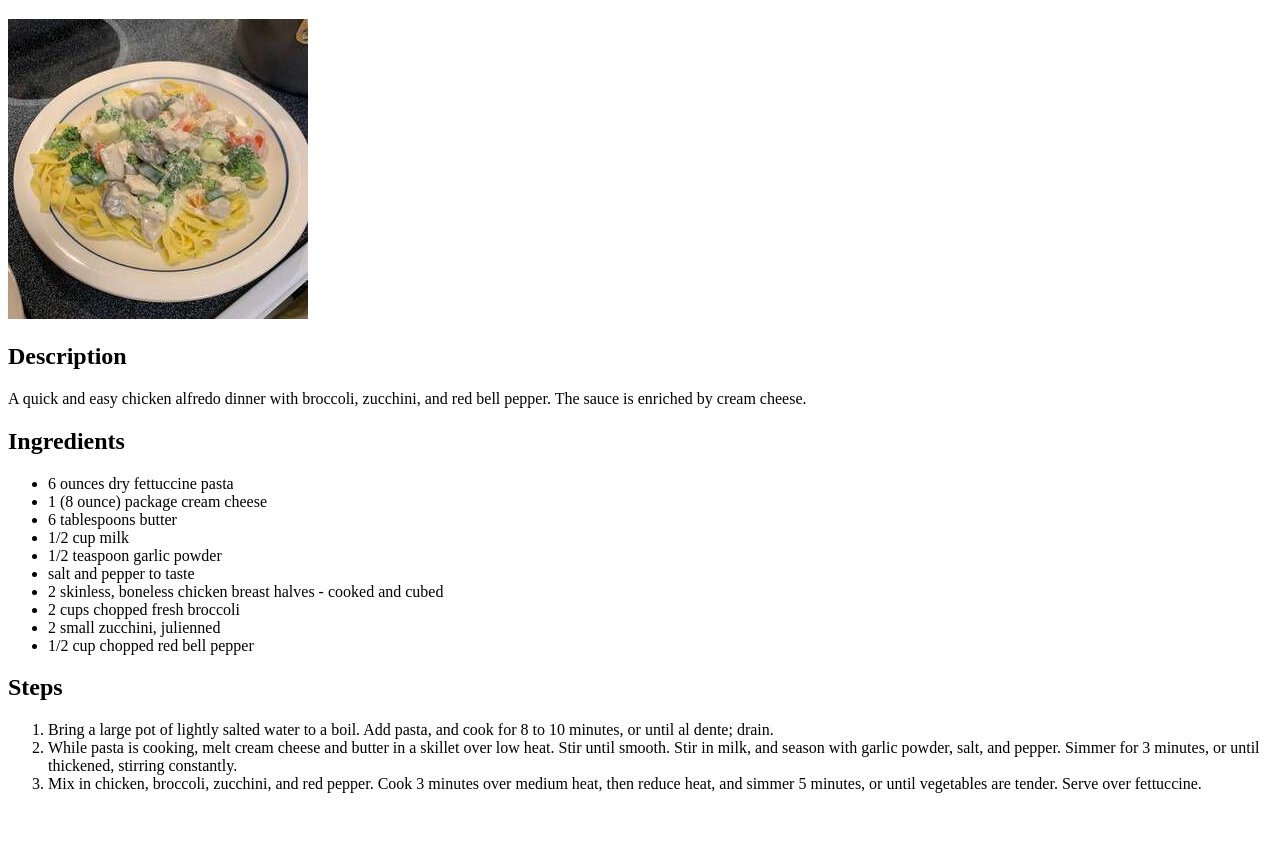
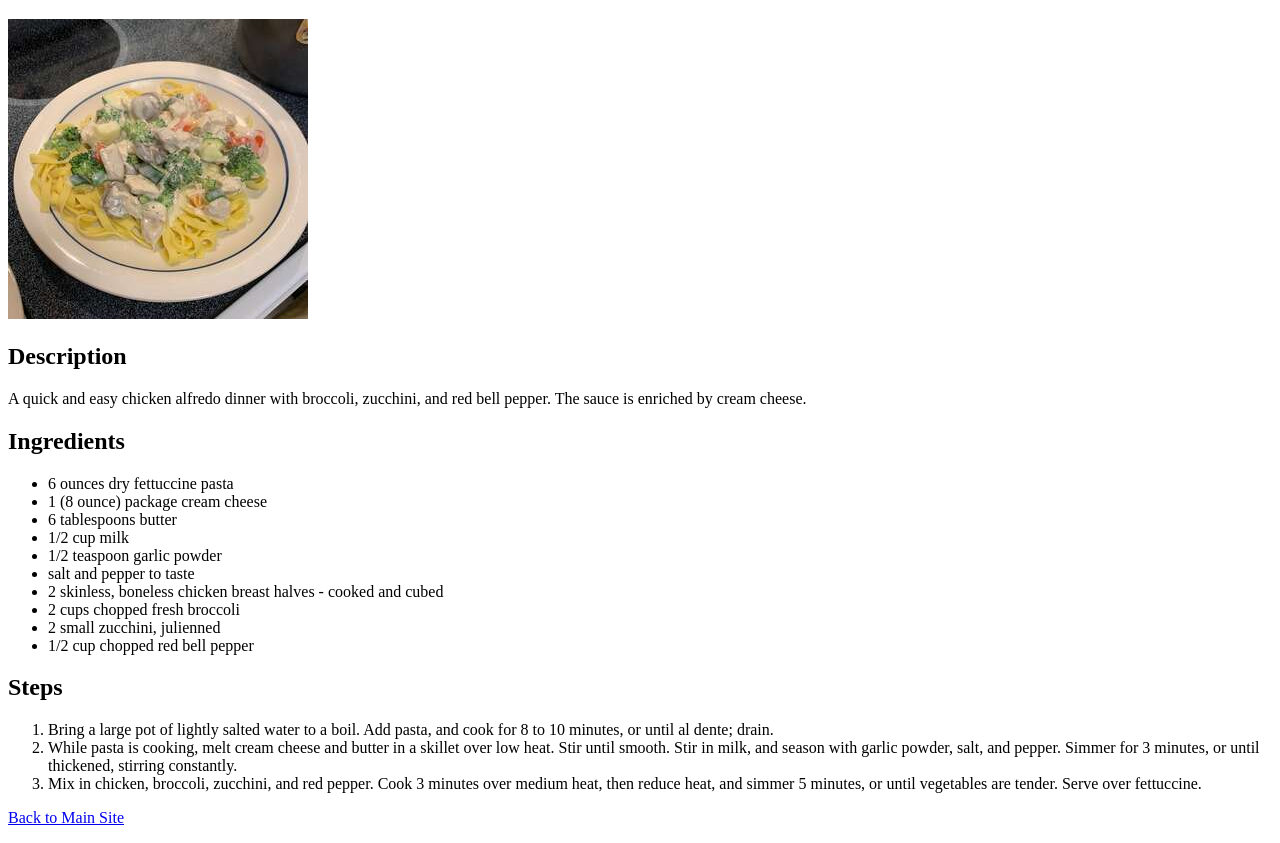
Before and after one commit to adrianjgt/odin-recipes, a plain HTML site: page recipes/chickenalfredo.html in a window 1280 px wide. Shown: the part 61-904 px from the top of the page. Before the commit the page ends 870 px from the top, so only its background shows below. Drawn offline with Linux system fonts and the light colour scheme.

Commit message:
Create a back to main link
Placed a back to the main site link on each of the
Recipes for navigability.

```diff
--- a/recipes/chickenalfredo.html
+++ b/recipes/chickenalfredo.html
@@ -30,6 +30,7 @@
         <li>While pasta is cooking, melt cream cheese and butter in a skillet over low heat. Stir until smooth. Stir in milk, and season with garlic powder, salt, and pepper. Simmer for 3 minutes, or until thickened, stirring constantly.</li>
         <li>Mix in chicken, broccoli, zucchini, and red pepper. Cook 3 minutes over medium heat, then reduce heat, and simmer 5 minutes, or until vegetables are tender. Serve over fettuccine.</li>
     </ol>
+    <p><a href="../index.html">Back to Main Site</a></p>
 </body>
 
 </html>
```
Also changed, not shown: recipes/chickencordonbleu.html (+1 -0 lines), recipes/chickenpiccata.html (+1 -0 lines).
